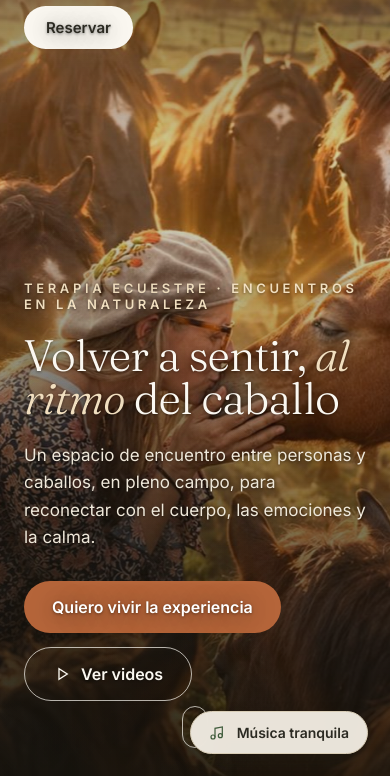
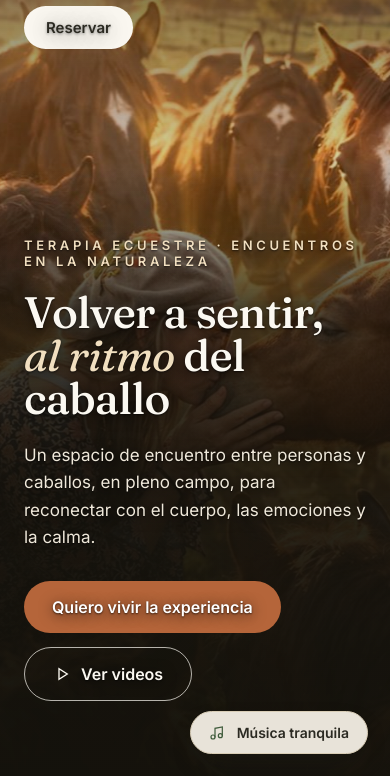
Before and after one commit to NicoTacon/terapia-ecuestre, a plain HTML site: page pradera.html in a window 390 px wide. Shown: the part 68-844 px from the top of the page. Drawn offline with nearby package versions, Linux system fonts and the light colour scheme.

Commit message:
Portada: texto mas legible en celular

```diff
--- a/pradera.html
+++ b/pradera.html
@@ -44,6 +44,13 @@ a{color:#3E5B3A}a:hover{color:#2B2A22}
 .btn{transition:transform .3s,background .3s,color .3s}
 .btn:hover{transform:translateY(-2px)}
 .hs{text-shadow:0 2px 22px rgba(0,0,0,.55),0 1px 3px rgba(0,0,0,.4)}
+.hshade{display:none}
+@media (max-width:820px){
+.hshade{display:block;position:absolute;left:0;right:0;bottom:0;height:72%;background:linear-gradient(180deg,rgba(20,18,12,0) 0%,rgba(20,18,12,.62) 22%,rgba(20,18,12,.8) 50%,rgba(20,18,12,.88) 100%)}
+.hh1{font-weight:400!important}
+#inicio.hs{text-shadow:0 2px 14px rgba(0,0,0,.75),0 1px 2px rgba(0,0,0,.6)}
+.shint{display:none!important}
+}
 .reel{scrollbar-width:none;cursor:grab;scroll-behavior:smooth;touch-action:pan-x pan-y;user-select:none;-webkit-user-select:none}
 .reel::-webkit-scrollbar{display:none}
 .reel.drag{cursor:grabbing;scroll-snap-type:none !important;scroll-behavior:auto}
@@ -136,6 +143,7 @@ a{color:#3E5B3A}a:hover{color:#2B2A22}
 <img class="kb" src="media/8a45de175418c5835052a5f5331c5c09.jpg" alt="Mujer acariciando a un caballo entre una manada al atardecer" style="position: absolute; inset: 0; width: 100%; height: 100%; object-fit: cover">
 <div style="position: absolute; inset: 0; background: linear-gradient(180deg, rgba(20,18,12,.62) 0%, rgba(20,18,12,.18) 26%, rgba(20,18,12,.32) 50%, rgba(20,18,12,.86) 100%)"></div>
 <div style="position: absolute; inset: 0; background: radial-gradient(ellipse 80% 70% at 18% 82%, rgba(20,18,12,.55) 0%, rgba(20,18,12,0) 70%)"></div>
+<div class="hshade" aria-hidden="true"></div>
 <nav class="hs" style="position: relative; z-index: 2; max-width: 1240px; margin: 0 auto; padding: 28px 24px; display: flex; align-items: center; justify-content: space-between; gap: 16px; flex-wrap: wrap">
 <a href="#inicio" style="color: #FBF8F1; text-decoration: none; display: flex; align-items: center; gap: 10px; font-family: Fraunces, serif; font-size: 24px; letter-spacing: .02em">
 <svg width="30" height="30" viewBox="0 0 32 32" fill="none" stroke="currentColor" stroke-width="1.6" stroke-linecap="round" stroke-linejoin="round" aria-hidden="true"><path d="M9 27c0-6 2-9 5-11l-3-5c3-1 6 0 8 2l4-5 1 6c2 2 3 5 2 8"></path><path d="M14 16c3 1 6 0 8-2"></path><circle cx="21" cy="11" r=".6"></circle></svg>
@@ -152,7 +160,7 @@ Terapia Ecuestre</a>
 </nav>
 <div id="inicio" class="hs" style="position: relative; z-index: 2; max-width: 1240px; margin: 0 auto; padding: 0 24px; height: calc(100% - 220px); display: flex; flex-direction: column; justify-content: flex-end; gap: 22px">
 <p class="fi1" style="margin: 0; text-transform: uppercase; letter-spacing: .28em; font-size: 13px; font-weight: 600; color: #F1DFC0">Terapia ecuestre · Encuentros en la naturaleza</p>
-<h1 class="fi2" style="margin: 0; font-family: Fraunces, serif; font-weight: 300; font-size: clamp(44px, 7.4vw, 104px); line-height: .98; letter-spacing: -.02em; max-width: 900px">Volver a sentir, <em style="font-style: italic; color: #F1DFC0">al ritmo</em> del caballo</h1>
+<h1 class="fi2 hh1" style="margin: 0; font-family: Fraunces, serif; font-weight: 300; font-size: clamp(44px, 7.4vw, 104px); line-height: .98; letter-spacing: -.02em; max-width: 900px">Volver a sentir, <em style="font-style: italic; color: #F1DFC0">al ritmo</em> del caballo</h1>
 <p class="fi3" style="margin: 0; font-size: clamp(17px, 1.6vw, 20px); line-height: 1.6; max-width: 560px; color: #EFE8DA">Un espacio de encuentro entre personas y caballos, en pleno campo, para reconectar con el cuerpo, las emociones y la calma.</p>
 <div class="fi4" style="display: flex; gap: 14px; flex-wrap: wrap; padding-top: 8px">
 <a class="btn" href="#reservas" style="background: #B5653A; color: #FFFFFF; text-decoration: none; padding: 16px 28px; border-radius: 999px; font-weight: 600">Quiero vivir la experiencia</a>
@@ -160,7 +168,7 @@ Terapia Ecuestre</a>
 <svg width="18" height="18" viewBox="0 0 24 24" fill="none" stroke="currentColor" stroke-width="1.8" aria-hidden="true"><path d="M8 5v14l11-7z"></path></svg>Ver videos</a>
 </div>
 </div>
-<div style="position: absolute; z-index: 2; bottom: 28px; left: 50%; transform: translateX(-50%); width: 26px; height: 42px; border: 1.5px solid rgba(251,248,241,.7); border-radius: 20px; display: flex; justify-content: center; padding-top: 8px; box-sizing: border-box" aria-hidden="true"><span class="hint" style="width: 4px; height: 8px; border-radius: 4px; background: #FBF8F1"></span></div>
+<div class="shint" style="position: absolute; z-index: 2; bottom: 28px; left: 50%; transform: translateX(-50%); width: 26px; height: 42px; border: 1.5px solid rgba(251,248,241,.7); border-radius: 20px; display: flex; justify-content: center; padding-top: 8px; box-sizing: border-box" aria-hidden="true"><span class="hint" style="width: 4px; height: 8px; border-radius: 4px; background: #FBF8F1"></span></div>
 </header>
 
 <div style="background: #3E5B3A; color: #F1DFC0; overflow: hidden; padding: 18px 0; white-space: nowrap" aria-hidden="true">
```
